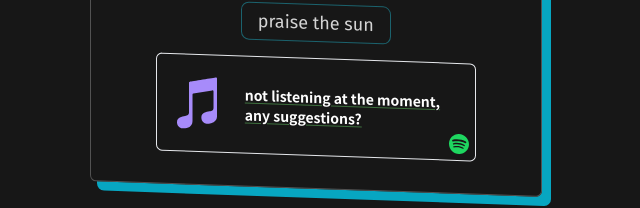
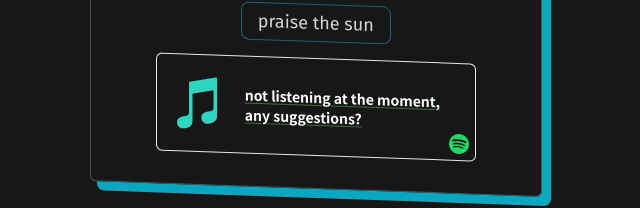
Before and after one commit to zasshuwu/nogamioka, a Next.js app: page / in a window 1280 px wide. Shown: the part 548-756 px from the top of the page, without its empty margins (324-964 px from the left). Built offline with nearby package versions, Linux system fonts and the light colour scheme; no server answers.

Commit message:
change play note color

```diff
--- a/components/SpotifyBadge.js
+++ b/components/SpotifyBadge.js
@@ -21,7 +21,7 @@ export function SpotifyBadge({ data }) {
             alt={data?.album}
           />
         ) : (
-          <IoIosMusicalNotes size={64} color={"#a78bfa"} />
+          <IoIosMusicalNotes size={64} color={"#2dd4bf"} />
         )}
       </div>
 
```
